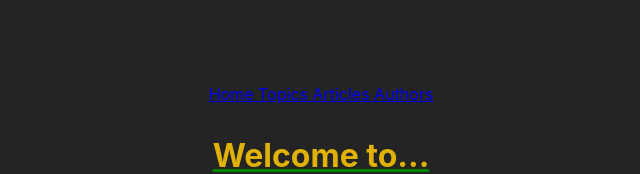
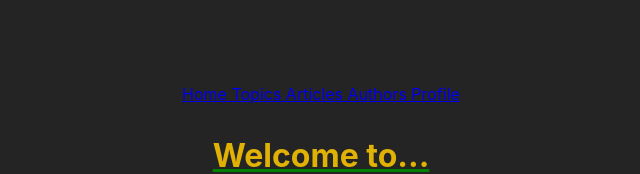
Before and after one commit to Cogger101/feNcNews, a React (Vite) app: page / in a window 1280 px wide. Shown: the part 216-390 px from the top of the page, without its empty margins (319-959 px from the left). Built offline with nearby package versions, Linux system fonts and the light colour scheme.

Commit message:
adding a profile page

```diff
--- a/src/components/NavBar.jsx
+++ b/src/components/NavBar.jsx
@@ -1,12 +1,14 @@
 import { Link } from "react-router-dom"
+import Profile from "./Profile"
 
 function NavBar() {
     return (
         <nav className="navbar">
             <Link to="/articles" >Home</Link>
             <Link> Topics</Link>
-            <Link> Articles</Link>
+            <Link to="/articles"> Articles</Link>
             <Link> Authors</Link>
+            <Link> Profile</Link>
         </nav>
     )
 }
--- /dev/null
+++ b/src/components/Profile.jsx
@@ -0,0 +1,8 @@
+
+
+function Profile() {
+
+    return console.log('Hi')
+}
+
+export default Profile
```
